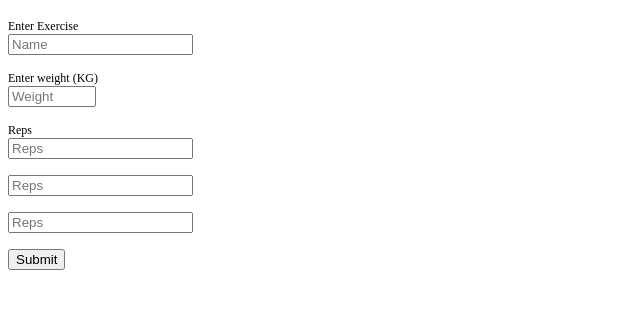
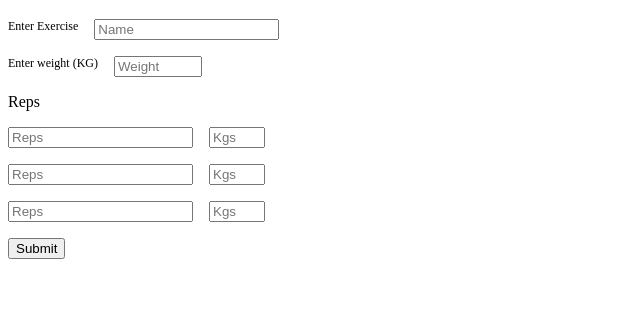
Before and after one commit to glenharry/workout-tracker, a plain HTML site: page index.html in a window 1280 px wide. Shown: the part 61-370 px from the top of the page, without its empty margins (0-640 px from the left). Drawn offline with Linux system fonts and the light colour scheme.

Commit message:
added kgs to reps

```diff
--- a/index.html
+++ b/index.html
@@ -10,6 +10,7 @@
 </head>
 
 <body>
+    <!-- Git Test -->
     <h1>Harry Trains</h1>
     <form class="inputs" action="">
         <div class="input">
@@ -19,15 +20,20 @@
             <label for="weight">Enter weight (KG)</label> <input name="weight" id="weight" type="number" min="0"
                 placeholder="Weight">
         </div>
+        <label for="setOneReps">Reps</label>
         <div class="input">
-            <label for="setOneReps">Reps</label> <input name="setOneReps" id="setOneReps" type="number" min="0"
-                placeholder="Reps">
+            <input name="setOneReps" id="setOneReps" type="number" min="0" placeholder="Reps">
+            <input class="set-weight" name="setOneWeight" id="setOneWeight" type="number" min="0" placeholder="Kgs">
+
+
         </div>
         <div class="input">
             <input name="setTwoReps" id="setTwoReps" type="number" min="0" placeholder="Reps">
+            <input class="set-weight" name="setTwoWeight" id="setTwoWeight" type="number" min="0" placeholder="Kgs">
         </div>
         <div class="input">
             <input name="setThreeReps" id="setThreeReps" type="number" min="0" placeholder="Reps">
+            <input class="set-weight" name="setThreeWeight" id="setThreeWeight" type="number" min="0" placeholder="Kgs">
         </div>
 
     </form>
--- a/style.css
+++ b/style.css
@@ -8,7 +8,11 @@
 
 .input{
     display: flex;
-    flex-direction: column;
+    flex-direction: row;
+    gap: 1rem;
+}
+.set-weight {
+    width: 3rem;
 }
 
 #weight {
```
